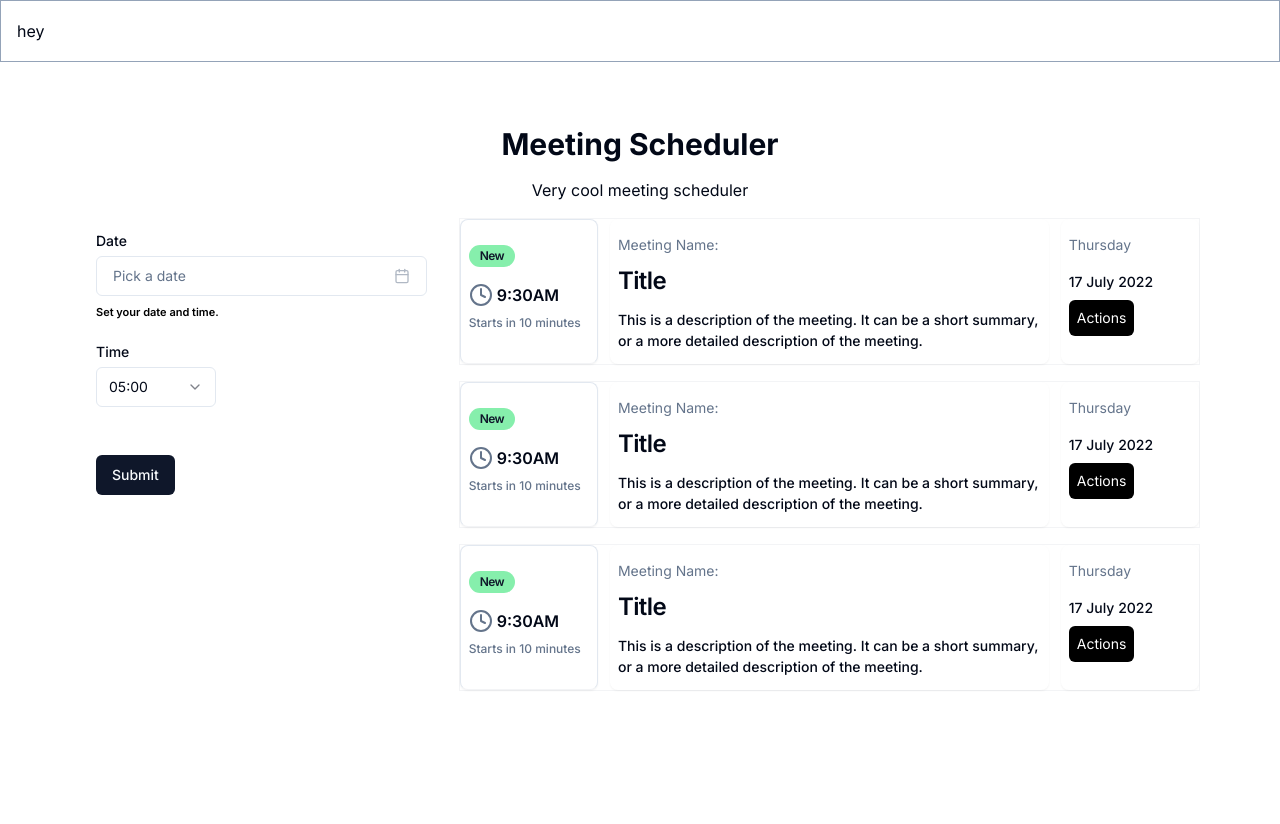
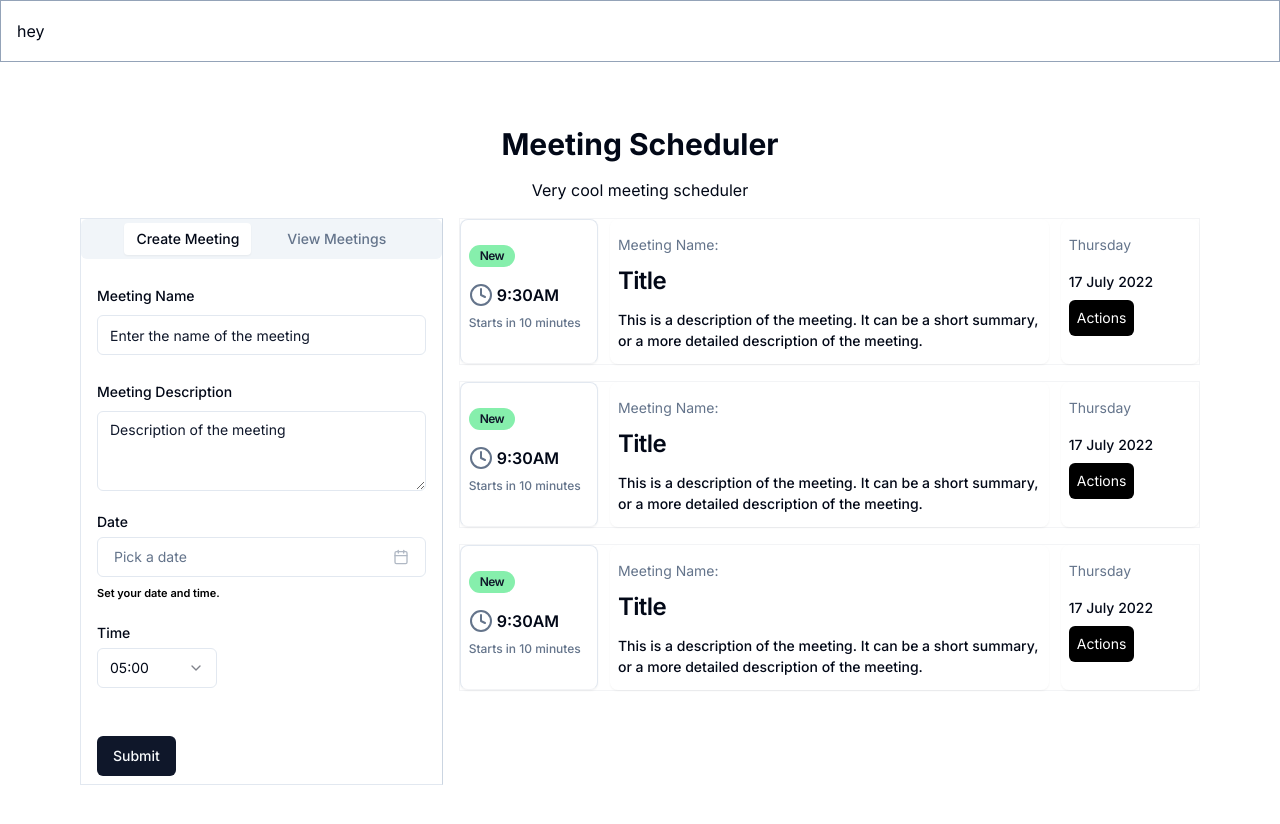
Before and after one commit to mryan-3/meeting-scheduler, a Next.js app in the folder client/: page / in a window 1280 px wide. Shown: the top 824 px of the page. Built offline with nearby package versions, Linux system fonts and the light colour scheme.

Commit message:
feat(core): add tabs and a form for creating meetings

```diff
--- a/client/package.json
+++ b/client/package.json
@@ -16,6 +16,7 @@
     "@radix-ui/react-scroll-area": "^1.1.0",
     "@radix-ui/react-select": "^2.1.1",
     "@radix-ui/react-slot": "^1.1.0",
+    "@radix-ui/react-tabs": "^1.1.0",
     "class-variance-authority": "^0.7.0",
     "clsx": "^2.1.1",
     "date-fns": "^3.6.0",
@@ -29,7 +30,8 @@
     "sonner": "^1.5.0",
     "tailwind-merge": "^2.4.0",
     "tailwindcss-animate": "^1.0.7",
-    "zod": "^3.23.8"
+    "zod": "^3.23.8",
+    "zustand": "^4.5.4"
   },
   "devDependencies": {
     "@types/node": "^20",
--- a/client/src/app/(home)/page.tsx
+++ b/client/src/app/(home)/page.tsx
@@ -1,3 +1,4 @@
+import { CalendarTabs } from '@/components/calendar-tabs'
 import { MeetingDetailsCard } from '@/components/cards/meeting-details-card'
 import { DateTimePickerV2 } from '@/components/date-time-picker'
 
@@ -8,14 +9,14 @@
       <p className='text-center'>Very cool meeting scheduler</p>
       <div className='grid grid-cols-1 md:grid-cols-3 w-full justify-center gap-4'>
         <div className='col-span-1'>
-          <DateTimePickerV2 />
+          <CalendarTabs />
         </div>
         <div className='col-span-1 md:col-span-2'>
-        <div className='flex flex-col gap-4'>
-          <MeetingDetailsCard />
-          <MeetingDetailsCard />
-          <MeetingDetailsCard />
-        </div>
+          <div className='flex flex-col gap-4'>
+            <MeetingDetailsCard />
+            <MeetingDetailsCard />
+            <MeetingDetailsCard />
+          </div>
         </div>
       </div>
     </div>
--- /dev/null
+++ b/client/src/components/calendar-tabs.tsx
@@ -0,0 +1,20 @@
+import { Tabs, TabsContent, TabsList, TabsTrigger } from '@/components/ui/tabs'
+import { DateTimePickerV2 } from './date-time-picker'
+import { Calendar } from '@/components/ui/calendar'
+
+export function CalendarTabs() {
+  return (
+    <Tabs defaultValue='create' className='border border-r-slate-300 flex flex-col h-full'>
+      <TabsList className='flex gap-6'>
+        <TabsTrigger value='create'>Create Meeting</TabsTrigger>
+        <TabsTrigger value='view'>View Meetings</TabsTrigger>
+      </TabsList>
+      <TabsContent value='create'>
+        <DateTimePickerV2 />
+      </TabsContent>
+      <TabsContent value='view' className='w-full  flex items-center justify-center'>
+        <Calendar className='flex '/>
+      </TabsContent>
+    </Tabs>
+  )
+}
--- a/client/src/components/date-time-picker.tsx
+++ b/client/src/components/date-time-picker.tsx
@@ -30,23 +30,24 @@
 import { ScrollArea } from './ui/scroll-area'
 import { toast } from 'sonner'
 import { CalendarIcon } from 'lucide-react'
-
-const FormSchema = z.object({
-  datetime: z.date({
-    required_error: 'Date & time is required!.',
-  }),
-})
+import { MeetingFormSchema } from '@/lib/event'
+import { Input } from './ui/input'
+import { Textarea } from './ui/textarea'
 
 export function DateTimePickerV2() {
   const [isOpen, setIsOpen] = useState(false)
   const [time, setTime] = useState<string>('05:00')
   const [date, setDate] = useState<Date | null>(null)
-  const form = useForm<z.infer<typeof FormSchema>>({
-    resolver: zodResolver(FormSchema),
+  const form = useForm<z.infer<typeof MeetingFormSchema>>({
+    resolver: zodResolver(MeetingFormSchema),
+    defaultValues: {
+      name: '',
+      description: '',
+    },
   })
 
-  async function onSubmit(data: z.infer<typeof FormSchema>) {
-      //console.log(data)
+  async function onSubmit(data: z.infer<typeof MeetingFormSchema>) {
+    console.log(data)
     toast.success(`Meeting at: ${format(data.datetime, 'PPP, p')}`)
   }
 
@@ -55,6 +56,45 @@
       <Form {...form}>
         <form onSubmit={form.handleSubmit(onSubmit)} className='space-y-8'>
           <div className='flex flex-col justify-between w-full gap-6  p-4 '>
+            <FormField
+              control={form.control}
+              name='name'
+              render={({ field }) => (
+                <FormItem>
+                  <FormLabel>Meeting Name</FormLabel>
+                  <FormControl>
+                    <Input
+                      autoComplete='off'
+                      autoCorrect='off'
+                      type='text'
+                      placeholder='Enter the name of the meeting'
+                      className='placeholder:text-primary'
+                      {...field}
+                    />
+                  </FormControl>
+                  <FormMessage />
+                </FormItem>
+              )}
+            />
+
+            <FormField
+              control={form.control}
+              name='description'
+              render={({ field }) => (
+                <FormItem>
+                  <FormLabel>Meeting Description</FormLabel>
+                  <FormControl>
+                    <Textarea
+                      placeholder='Description of the meeting'
+                      className='placeholder:text-primary'
+                      {...field}
+                    />
+                  </FormControl>
+                  <FormMessage />
+                </FormItem>
+              )}
+            />
+
             <FormField
               control={form.control}
               name='datetime'
@@ -103,7 +143,9 @@
                       />
                     </PopoverContent>
                   </Popover>
-                  <FormDescription className='text-[11px] font-semibold text-black'>Set your date and time.</FormDescription>
+                  <FormDescription className='text-[11px] font-semibold text-black'>
+                    Set your date and time.
+                  </FormDescription>
                   <FormMessage />
                 </FormItem>
               )}
@@ -155,7 +197,9 @@
               )}
             />
           </div>
-          <Button className='mx-4' type='submit'>Submit</Button>
+          <Button className='mx-4' type='submit'>
+            Submit
+          </Button>
         </form>
       </Form>
     </>
--- /dev/null
+++ b/client/src/components/forms/create-meeting-form.tsx
@@ -0,0 +1,53 @@
+"use client"
+import { zodResolver } from "@hookform/resolvers/zod"
+import { useForm } from "react-hook-form"
+import { z } from "zod"
+
+import { Button } from "../ui/button"
+import {
+  Form,
+  FormControl,
+  FormDescription,
+  FormField,
+  FormItem,
+  FormLabel,
+  FormMessage,
+} from "../ui/form"
+import { Input } from "../ui/input"
+
+const formSchema = z.object({
+  username: z.string().min(2, {
+    message: "Username must be at least 2 characters.",
+  }),
+})
+function onSubmit(data: z.infer<typeof formSchema>) {
+   console.log(data)
+}
+
+export function ProfileForm() {
+  // ...
+
+  return (
+    <Form {...form}>
+      <form onSubmit={form.handleSubmit(onSubmit)} className="space-y-8">
+        <FormField
+          control={form.control}
+          name="username"
+          render={({ field }) => (
+            <FormItem>
+              <FormLabel>Username</FormLabel>
+              <FormControl>
+                <Input placeholder="shadcn" {...field} />
+              </FormControl>
+              <FormDescription>
+                This is your public display name.
+              </FormDescription>
+              <FormMessage />
+            </FormItem>
+          )}
+        />
+        <Button type="submit">Submit</Button>
+      </form>
+    </Form>
+  )
+}
--- /dev/null
+++ b/client/src/components/ui/tabs.tsx
@@ -0,0 +1,55 @@
+"use client"
+
+import * as React from "react"
+import * as TabsPrimitive from "@radix-ui/react-tabs"
+
+import { cn } from "@/lib/utils"
+
+const Tabs = TabsPrimitive.Root
+
+const TabsList = React.forwardRef<
+  React.ElementRef<typeof TabsPrimitive.List>,
+  React.ComponentPropsWithoutRef<typeof TabsPrimitive.List>
+>(({ className, ...props }, ref) => (
+  <TabsPrimitive.List
+    ref={ref}
+    className={cn(
+      "inline-flex h-10 items-center justify-center rounded-md bg-muted p-1 text-muted-foreground",
+      className
+    )}
+    {...props}
+  />
+))
+TabsList.displayName = TabsPrimitive.List.displayName
+
+const TabsTrigger = React.forwardRef<
+  React.ElementRef<typeof TabsPrimitive.Trigger>,
+  React.ComponentPropsWithoutRef<typeof TabsPrimitive.Trigger>
+>(({ className, ...props }, ref) => (
+  <TabsPrimitive.Trigger
+    ref={ref}
+    className={cn(
+      "inline-flex items-center justify-center whitespace-nowrap rounded-sm px-3 py-1.5 text-sm font-medium ring-offset-background transition-all focus-visible:outline-none focus-visible:ring-2 focus-visible:ring-ring focus-visible:ring-offset-2 disabled:pointer-events-none disabled:opacity-50 data-[state=active]:bg-background data-[state=active]:text-foreground data-[state=active]:shadow-sm",
+      className
+    )}
+    {...props}
+  />
+))
+TabsTrigger.displayName = TabsPrimitive.Trigger.displayName
+
+const TabsContent = React.forwardRef<
+  React.ElementRef<typeof TabsPrimitive.Content>,
+  React.ComponentPropsWithoutRef<typeof TabsPrimitive.Content>
+>(({ className, ...props }, ref) => (
+  <TabsPrimitive.Content
+    ref={ref}
+    className={cn(
+      "mt-2 ring-offset-background focus-visible:outline-none focus-visible:ring-2 focus-visible:ring-ring focus-visible:ring-offset-2",
+      className
+    )}
+    {...props}
+  />
+))
+TabsContent.displayName = TabsPrimitive.Content.displayName
+
+export { Tabs, TabsList, TabsTrigger, TabsContent }
--- /dev/null
+++ b/client/src/components/ui/textarea.tsx
@@ -0,0 +1,24 @@
+import * as React from "react"
+
+import { cn } from "@/lib/utils"
+
+export interface TextareaProps
+  extends React.TextareaHTMLAttributes<HTMLTextAreaElement> {}
+
+const Textarea = React.forwardRef<HTMLTextAreaElement, TextareaProps>(
+  ({ className, ...props }, ref) => {
+    return (
+      <textarea
+        className={cn(
+          "flex min-h-[80px] w-full rounded-md border border-input bg-background px-3 py-2 text-sm ring-offset-background placeholder:text-muted-foreground focus-visible:outline-none focus-visible:ring-2 focus-visible:ring-ring focus-visible:ring-offset-2 disabled:cursor-not-allowed disabled:opacity-50",
+          className
+        )}
+        ref={ref}
+        {...props}
+      />
+    )
+  }
+)
+Textarea.displayName = "Textarea"
+
+export { Textarea }
--- /dev/null
+++ b/client/src/lib/event.ts
@@ -0,0 +1,15 @@
+import * as z from 'zod'
+
+export const MeetingFormSchema = z.object({
+  name: z
+    .string()
+    .min(1, { message: 'Event name is required' })
+    .max(100, { message: 'Event name is too long' }),
+  description: z
+    .string()
+    .min(1, { message: 'Event name is required' })
+    .max(100, { message: 'Event name is too long' }),
+  datetime: z.date({
+    required_error: 'Date & time is required!.',
+  }),
+})
```
Also changed, not shown: 1 other file (tests, documents, lock files or other folders).
